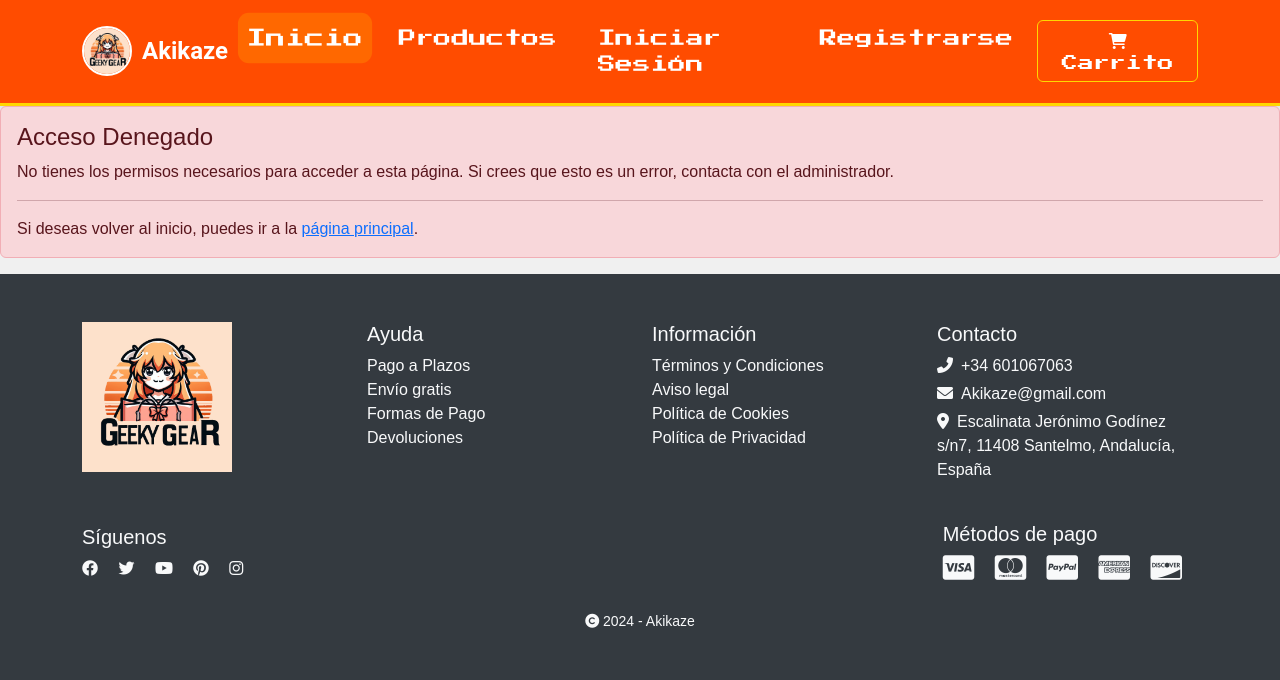
After one commit to dcasalv023/Proyecto-Final-DAW, a Symfony app: template Proyecto/templates/error/acceso_denegado.html.twig in a window 1280 px wide. The commit adds this page. Shown: the top 680 px of the page. Run offline with Twig, Linux system fonts and the light colour scheme; the template is opened without the code that fills it, so the values that code supplies are empty; style sheets or scripts are compiled from the project's sources; some libraries are stand-ins or nearby versions.

Commit message:
Progreso

```diff
--- a/Proyecto/composer.json
+++ b/Proyecto/composer.json
@@ -14,7 +14,7 @@
         "doctrine/doctrine-bundle": "^2.13",
         "doctrine/doctrine-migrations-bundle": "^3.3",
         "doctrine/orm": "^3.3",
-        "easycorp/easyadmin-bundle": "^4.14",
+        "easycorp/easyadmin-bundle": "*",
         "phpdocumentor/reflection-docblock": "^5.4",
         "phpstan/phpdoc-parser": "^1.33",
         "symfony/asset": "7.1.*",
@@ -44,6 +44,7 @@
         "symfony/translation": "7.1.*",
         "symfony/twig-bundle": "7.1.*",
         "symfony/ux-turbo": "^2.21",
+        "symfony/ux-twig-component": "*",
         "symfony/validator": "7.1.*",
         "symfony/web-link": "7.1.*",
         "symfony/webpack-encore-bundle": "^2.2",
--- a/Proyecto/config/bundles.php
+++ b/Proyecto/config/bundles.php
@@ -15,5 +15,6 @@ return [
     Symfony\Bundle\MakerBundle\MakerBundle::class => ['dev' => true],
     Symfony\WebpackEncoreBundle\WebpackEncoreBundle::class => ['all' => true],
     SymfonyCasts\Bundle\VerifyEmail\SymfonyCastsVerifyEmailBundle::class => ['all' => true],
+    Symfony\UX\TwigComponent\TwigComponentBundle::class => ['all' => true],
     EasyCorp\Bundle\EasyAdminBundle\EasyAdminBundle::class => ['all' => true],
 ];
--- a/Proyecto/config/routes/easy_admin.yaml
+++ /dev/null
@@ -1,3 +0,0 @@
-easy_admin:
-    resource: '@EasyAdminBundle/Controller/'
-    prefix: /admin
--- a/Proyecto/templates/base.html.twig
+++ b/Proyecto/templates/base.html.twig
@@ -44,14 +44,19 @@
                         <li class="nav-item">
                             <a class="nav-link text-white" href="{{ path('app_register') }}">Registrarse</a>
                         </li>
-                    {% else %}
+                {% else %}
+                    <li class="nav-item">
+                        <a class="nav-link text-white" href="{{ path('app_perfil') }}">Mi Perfil</a>
+                    </li>
+                    {% if app.user and 'ROLE_ADMIN' in app.user.roles %}
                         <li class="nav-item">
-                            <a class="nav-link text-white" href="{{ path('app_perfil') }}">Mi Perfil</a>
-                        </li>
-                        <li class="nav-item">
-                            <a class="nav-link text-white" href="{{ path('app_logout') }}">Cerrar Sesión</a>
+                            <a class="nav-link text-white" href="{{ path('admin') }}">Admin</a>
                         </li>
                     {% endif %}
+                    <li class="nav-item">
+                        <a class="nav-link text-white" href="{{ path('app_logout') }}">Cerrar Sesión</a>
+                    </li>
+                {% endif %}
                 </ul>
 
                 <!-- Icono del carrito -->
--- /dev/null
+++ b/Proyecto/templates/error/acceso_denegado.html.twig
@@ -0,0 +1,13 @@
+{# templates/error/acceso_denegado.html.twig #}
+{% extends 'base.html.twig' %}
+
+{% block title %}Acceso Denegado{% endblock %}
+
+{% block body %}
+    <div class="alert alert-danger" role="alert">
+        <h4 class="alert-heading">Acceso Denegado</h4>
+        <p>No tienes los permisos necesarios para acceder a esta página. Si crees que esto es un error, contacta con el administrador.</p>
+        <hr>
+        <p class="mb-0">Si deseas volver al inicio, puedes ir a la <a href="{{ path('app_home') }}">página principal</a>.</p>
+    </div>
+{% endblock %}
```
Also changed, not shown: Proyecto/src/Controller/ErrorController.php (added, +27 -0 lines), Proyecto/templates/perfil/index.html.twig (+7 -0 lines), 4 other files.
